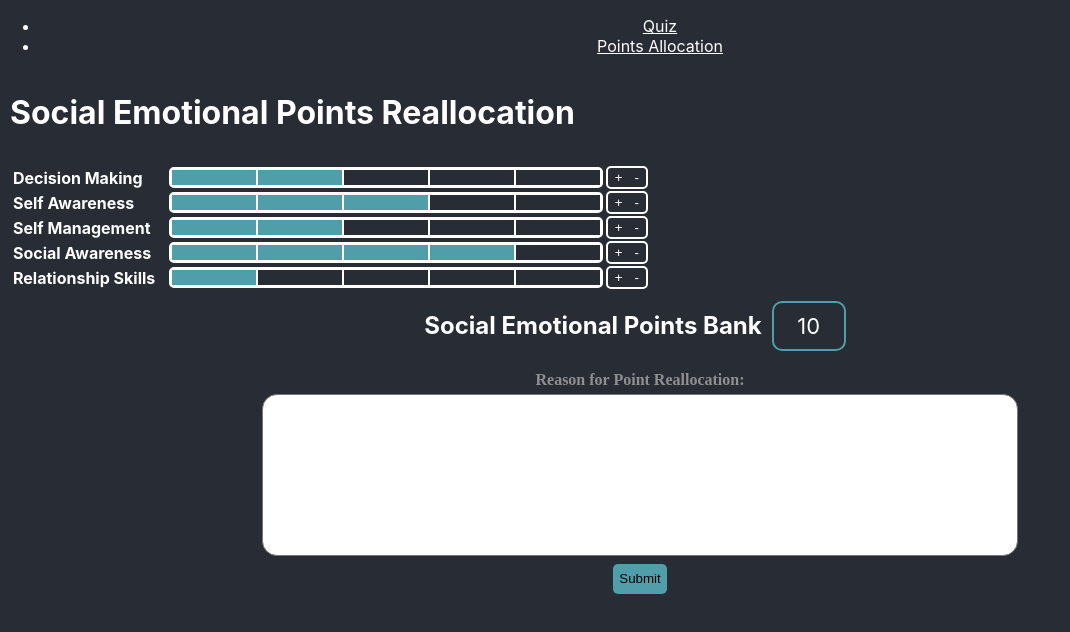
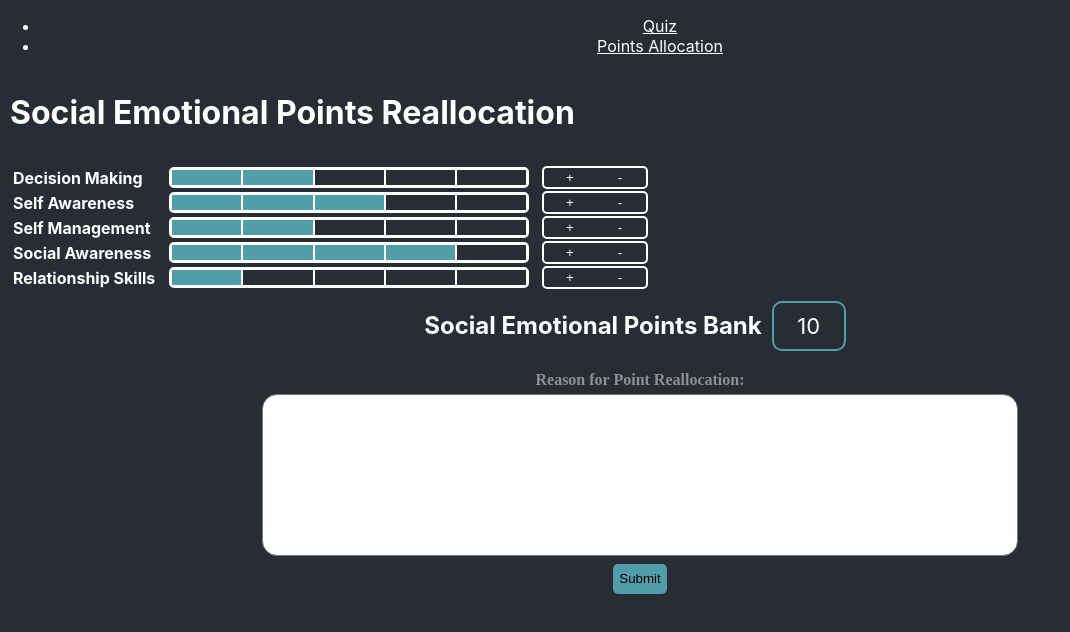
Before and after one commit to skarim9/The-Mindful-Applicant, a React (Create React App) app: page /points-reallocation in a window 1280 px wide. Shown: the top 632 px of the page, without its empty margins (0-1070 px from the left). Built offline with nearby package versions, Linux system fonts and the light colour scheme.

Commit message:
added plus/minus to tick bar

```diff
--- a/src/points-allocation/PointsAllocation.tsx
+++ b/src/points-allocation/PointsAllocation.tsx
@@ -47,26 +47,28 @@ export default class PointsAllocation extends Component <IAppProps,IAppState>{
      * @param stat - stat to modify
      */
     subtractPoint(stat:{category: string, progress:number,total:number}){
+        if(stat.progress>0){//can only subtract point from stat if stat has points
             stat.progress = stat.progress-1;
             console.log("Clicked on stat. Progress is now "+this.state.stats[0].progress)
             this.setState({
                 pointsToAllocate:this.state.pointsToAllocate+1
             })
-
+        }
     }
     /**
      * Takes point from point bank and adds it to the stat
      * @param stat - stat to modify
      */
     addPoint(stat:{category: string, progress:number,total:number}){
+        if(this.state.pointsToAllocate>0&&stat.progress<stat.total){//add point iff stat is not full and there are points in bank
             stat.progress = stat.progress+1;
             console.log("Clicked on stat. Progress is now "+this.state.stats[0].progress)
             this.setState({
                 pointsToAllocate:this.state.pointsToAllocate-1
             })
+        }
 
     }
-
 
     createTickBars(){
         let labels = [];//labels for tickbars
@@ -91,8 +93,9 @@ export default class PointsAllocation extends Component <IAppProps,IAppState>{
                         <TickBar filledTicks={this.state.stats[i].progress} numTicks={this.state.stats[i].total}/>
                         </td>
                         <td className="tick-bar-modifier">
-                            <button className="tick-bar-modifier" onClick={(e) => this.addPoint(this.state.stats[i])}>+</button>
-                            <button className="tick-bar-modifier" onClick={(e) => this.subtractPoint(this.state.stats[i])}>-</button>
+                            <button className="add-btn" onClick={(e) => this.addPoint(this.state.stats[i])}>+</button>
+                            <button className = "sub-btn"onClick={(e) => this.subtractPoint(this.state.stats[i])}>-</button>
+
                         </td>
 
                 </tr>
--- a/src/points-allocation/point-allocation.scss
+++ b/src/points-allocation/point-allocation.scss
@@ -10,23 +10,35 @@ td.tick-bar-block{
 }
 .tick-bar-modifier{
     float: right;
-
+    margin-left: 10px;
     display: flex;
     flex-direction: row;
     border: 2px solid white;
-    justify-content: space-between;
+    justify-content: space-evenly;
     border-radius: 5px;
 }
-button.tick-bar-modifier{
+.tick-bar-modifier button{
+    margin:0;
     background:none;
     border: none;
-    width: 100%;
+    min-width: 50px;
+
     color:white;
+    border-radius: 0px;
 }
-button.tick-bar-modifier:active{
+.tick-bar-modifier button:focus{
 
-    border: none;
+    outline: none;
+    box-shadow: none;
 }
+button.add-btn:hover{
+    background-color: #9ae0b6;
+}
+button.sub-btn:hover{
+    background-color:#c96c6c ;
+}
+
+
 .points-allocation-page-container h1{
     margin-left: 10px;
     align-self: flex-start;
```
Lines whose indentation alone changed are shown as unchanged.
